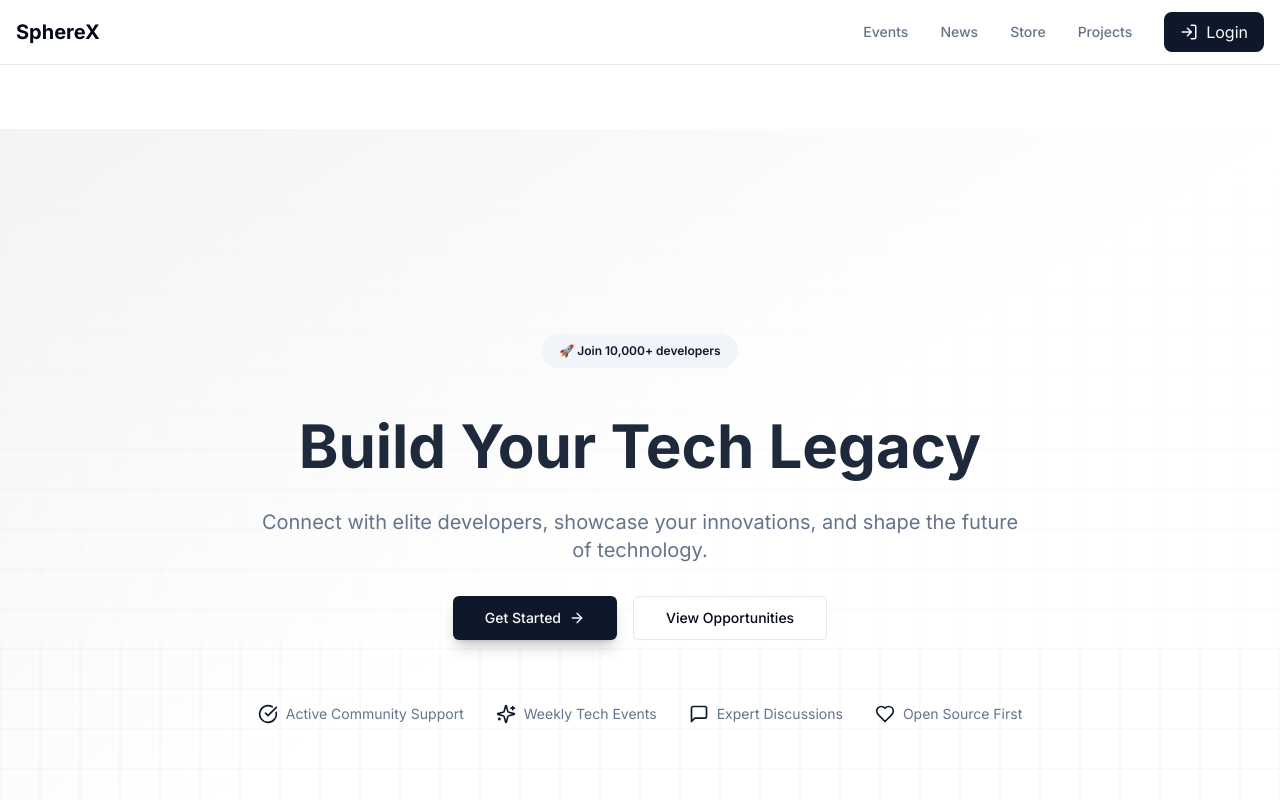
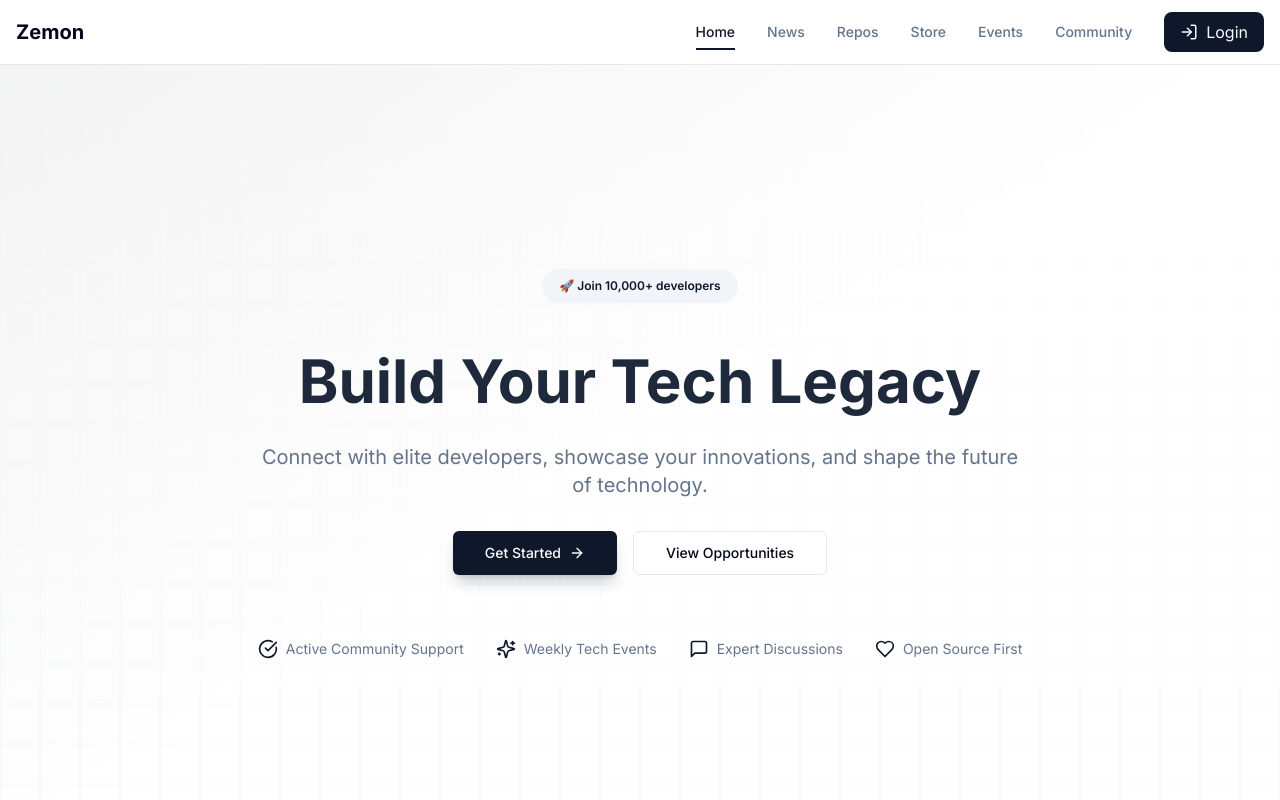
Before and after one commit to Zemon-tech/zemon-aka-SphereX-, a Next.js app: page / in a window 1280 px wide. Shown: the top 800 px of the page. Built offline with nearby package versions, Linux system fonts and the light colour scheme.

Commit message:
solve render issue

```diff
--- a/src/app/(auth)/login/page.tsx
+++ b/src/app/(auth)/login/page.tsx
@@ -42,6 +42,10 @@ export default function LoginPage() {
       // Store token and user data
       localStorage.setItem('token', data.data.token);
       localStorage.setItem('user', JSON.stringify(data.data.user));
+
+      // Dispatch auth state change event
+      const event = new CustomEvent('auth-state-change', { detail: data.data.user });
+      window.dispatchEvent(event);
 
       toast({
         title: "Success",
--- a/src/components/layout/Navbar.tsx
+++ b/src/components/layout/Navbar.tsx
@@ -17,32 +17,48 @@ export default function Navbar() {
   const pathname = usePathname();
   const [isOpen, setIsOpen] = useState(false);
   const [user, setUser] = useState<User | null>(null);
+  const [isClient, setIsClient] = useState(false);
 
   useEffect(() => {
-    // Check for user data in localStorage
+    setIsClient(true);
     const storedUser = localStorage.getItem('user');
     if (storedUser) {
       setUser(JSON.parse(storedUser));
     }
+
+    const handleAuthChange = (event: CustomEvent) => {
+      setUser(event.detail);
+    };
+
+    window.addEventListener('auth-state-change', handleAuthChange as EventListener);
+    return () => {
+      window.removeEventListener('auth-state-change', handleAuthChange as EventListener);
+    };
   }, []);
 
   const handleLogout = () => {
     setUser(null);
+    localStorage.removeItem('token');
+    localStorage.removeItem('user');
+    const event = new CustomEvent('auth-state-change', { detail: null });
+    window.dispatchEvent(event);
   };
 
   const navItems = [
+    { name: "Home", path: "/" },
+    { name: "News", path: "/news" },
+    { name: "Repos", path: "/repos" },
+    { name: "Store", path: "/store" },
     { name: "Events", path: "/events" },
-    { name: "News", path: "/news" },
-    { name: "Store", path: "/store" },
-    { name: "Projects", path: "/projects" },
+    { name: "Community", path: "/community" },
   ];
 
   return (
-    <nav className="sticky top-0 z-50 w-full border-b bg-background/95 backdrop-blur supports-[backdrop-filter]:bg-background/60">
+    <nav className="fixed top-0 w-full bg-background/80 backdrop-blur-sm z-50 border-b">
       <div className="container mx-auto px-4">
-        <div className="flex h-16 items-center justify-between">
-          <Link href="/" className="text-xl font-bold">
-            SphereX
+        <div className="flex items-center justify-between h-16">
+          <Link href="/" className="flex items-center space-x-2">
+            <span className="text-xl font-bold">Zemon</span>
           </Link>
 
           <div className="hidden md:flex items-center space-x-8">
@@ -54,7 +70,7 @@ export default function Navbar() {
                   ${pathname === item.path ? "text-primary" : "text-muted-foreground"}`}
               >
                 {item.name}
-                {pathname === item.path && (
+                {isClient && pathname === item.path && (
                   <motion.div
                     className="absolute bottom-0 left-0 w-full h-0.5 bg-primary"
                     layoutId="navbar-underline"
@@ -62,7 +78,7 @@ export default function Navbar() {
                 )}
               </Link>
             ))}
-            {user ? (
+            {isClient && (user ? (
               <UserAvatar user={user} onLogout={handleLogout} />
             ) : (
               <Link
@@ -72,10 +88,9 @@ export default function Navbar() {
                 <LogIn size={18} />
                 <span>Login</span>
               </Link>
-            )}
+            ))}
           </div>
 
-          {/* Mobile Menu Button */}
           <button
             className="md:hidden"
             onClick={() => setIsOpen(!isOpen)}
@@ -85,8 +100,7 @@ export default function Navbar() {
           </button>
         </div>
 
-        {/* Mobile Navigation */}
-        {isOpen && (
+        {isOpen && isClient && (
           <motion.div
             initial={{ opacity: 0, y: -20 }}
             animate={{ opacity: 1, y: 0 }}
--- a/src/components/layout/UserAvatar.tsx
+++ b/src/components/layout/UserAvatar.tsx
@@ -1,6 +1,6 @@
 "use client";
 
-import { ChevronDown, LogOut, User } from "lucide-react";
+import { ChevronDown, LogOut } from "lucide-react";
 import { useRouter } from "next/navigation";
 import { useToast } from "@/components/ui/use-toast";
 
@@ -51,15 +51,19 @@ export default function UserAvatar({ user, onLogout }: UserAvatarProps) {
   return (
     <div className="relative group">
       <div className="flex items-center gap-2 cursor-pointer">
-        <div className="w-8 h-8 rounded-full bg-primary text-primary-foreground flex items-center justify-center text-sm font-medium">
+        <div className="w-8 h-8 rounded-full bg-primary/10 text-primary flex items-center justify-center text-sm font-medium overflow-hidden">
           {user.avatar ? (
             <img
               src={user.avatar}
               alt={user.name}
-              className="w-full h-full rounded-full object-cover"
+              className="w-full h-full object-cover"
+              onError={(e) => {
+                e.currentTarget.style.display = 'none';
+                e.currentTarget.parentElement!.textContent = getInitials(user.name);
+              }}
             />
           ) : (
-            <span>{getInitials(user.name)}</span>
+            getInitials(user.name)
           )}
         </div>
         <ChevronDown className="w-4 h-4 text-muted-foreground group-hover:text-foreground transition-colors" />
```
